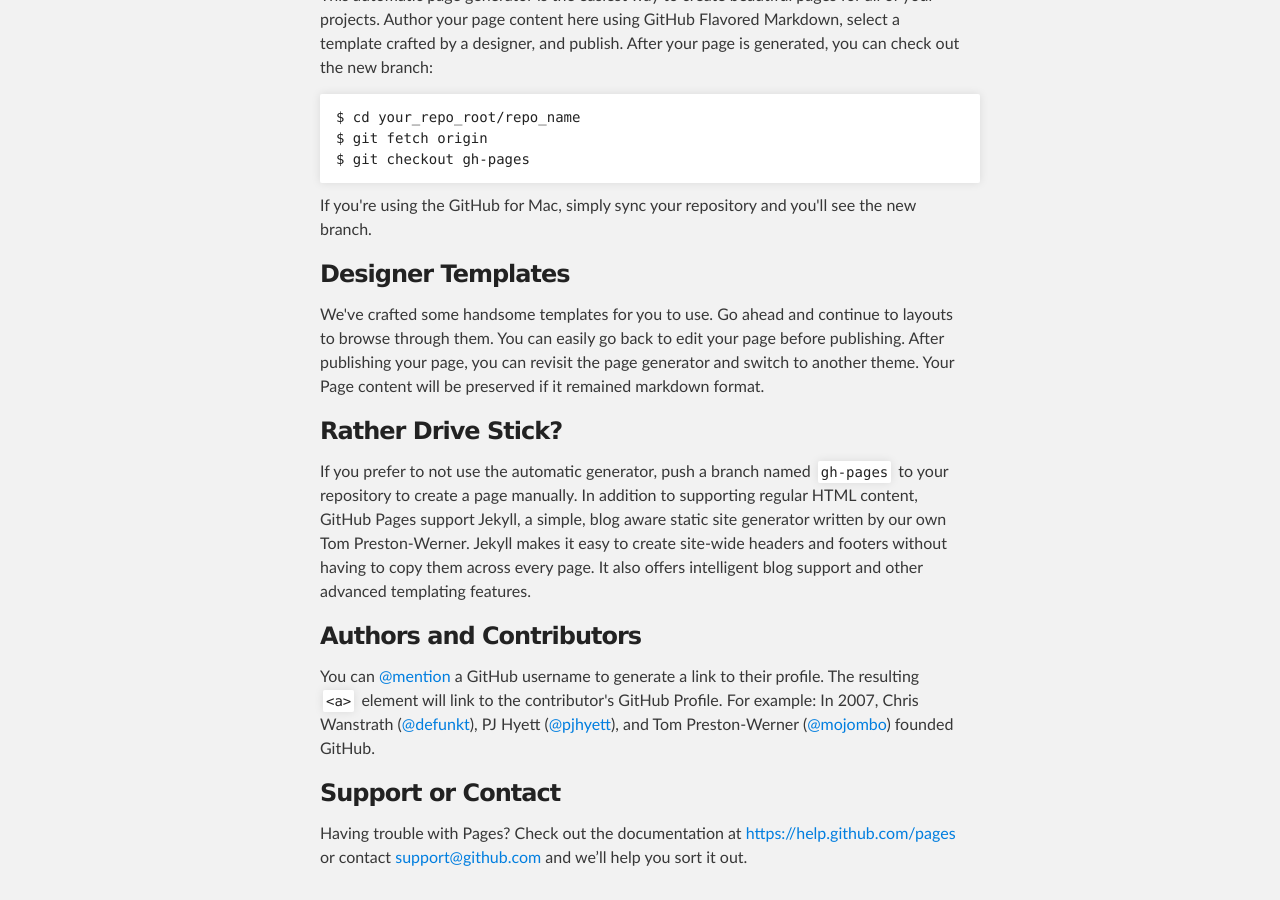
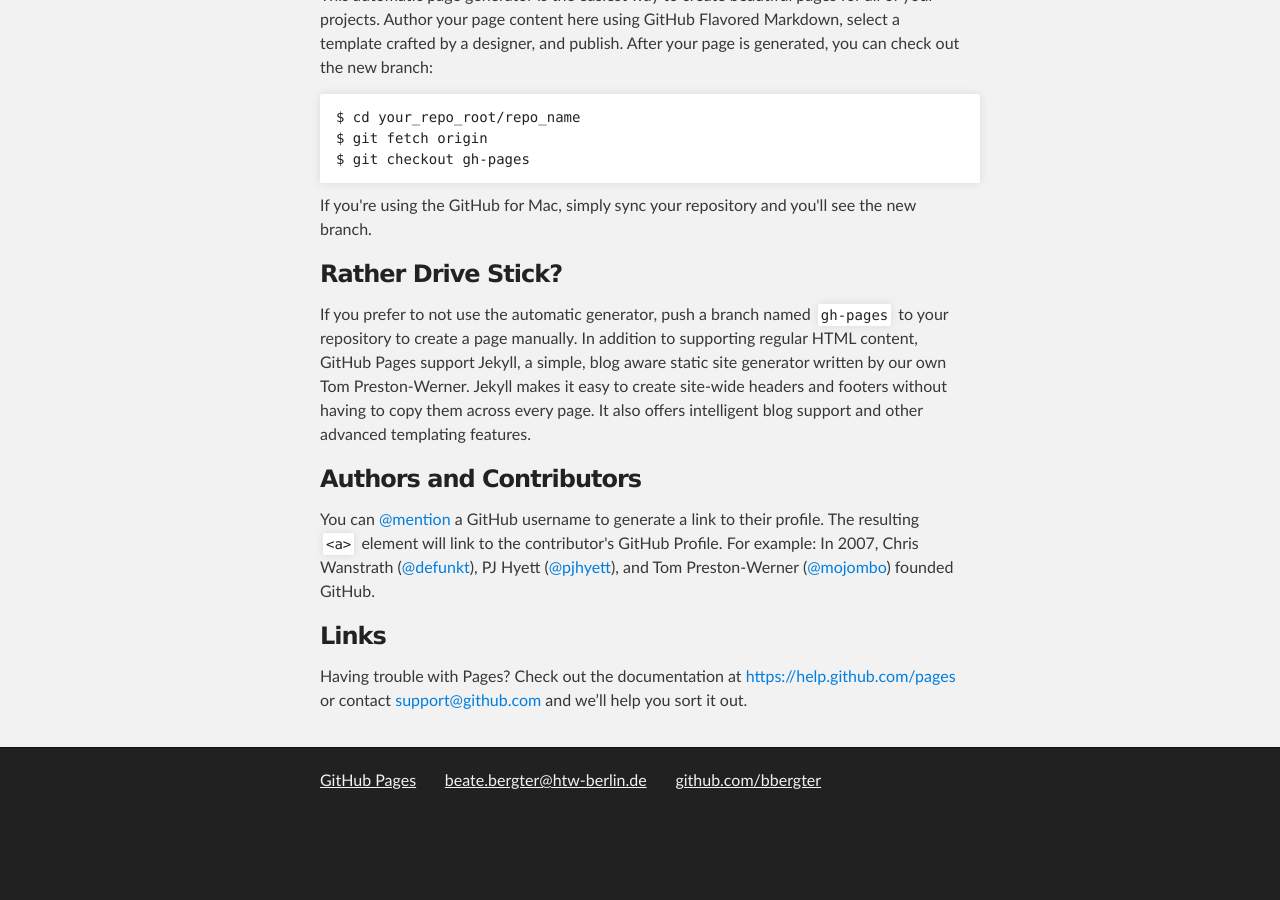
Before and after one commit to bbergter/bbergter, a Jekyll site: the page index.html, which Jekyll copies as it is, in a window 1280 px wide and 900 px high, scrolled down 565 px. Built offline with Jekyll 4.4.1, drawn with Linux system fonts in a browser that asks for light colours; after the commit the page ends 1377 px from its top, so only the background shows below that.

Commit message:
Update index.html

```diff
--- a/index.html
+++ b/index.html
@@ -63,10 +63,6 @@
 
 <p>If you're using the GitHub for Mac, simply sync your repository and you'll see the new branch.</p>
 
-<h3>
-<a id="designer-templates" class="anchor" href="#designer-templates" aria-hidden="true"><span class="octicon octicon-link"></span></a>Designer Templates</h3>
-
-<p>We've crafted some handsome templates for you to use. Go ahead and continue to layouts to browse through them. You can easily go back to edit your page before publishing. After publishing your page, you can revisit the page generator and switch to another theme. Your Page content will be preserved if it remained markdown format.</p>
 
 <h3>
 <a id="rather-drive-stick" class="anchor" href="#rather-drive-stick" aria-hidden="true"><span class="octicon octicon-link"></span></a>Rather Drive Stick?</h3>
@@ -79,7 +75,7 @@
 <p>You can <a href="https://github.com/blog/821" class="user-mention">@mention</a> a GitHub username to generate a link to their profile. The resulting <code>&lt;a&gt;</code> element will link to the contributor's GitHub Profile. For example: In 2007, Chris Wanstrath (<a href="https://github.com/defunkt" class="user-mention">@defunkt</a>), PJ Hyett (<a href="https://github.com/pjhyett" class="user-mention">@pjhyett</a>), and Tom Preston-Werner (<a href="https://github.com/mojombo" class="user-mention">@mojombo</a>) founded GitHub.</p>
 
 <h3>
-<a id="support-or-contact" class="anchor" href="#support-or-contact" aria-hidden="true"><span class="octicon octicon-link"></span></a>Support or Contact</h3>
+<a id="links" class="anchor" href="#links" aria-hidden="true"><span class="octicon octicon-link"></span></a>Links</h3>
 
 <p>Having trouble with Pages? Check out the documentation at <a href="https://help.github.com/pages">https://help.github.com/pages</a> or contact <a href="mailto:support@github.com">support@github.com</a> and we’ll help you sort it out.</p>
       </section>
```
